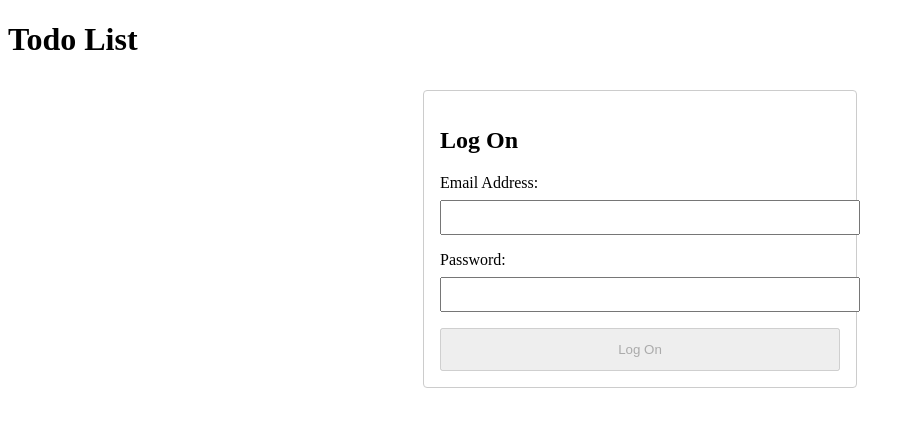
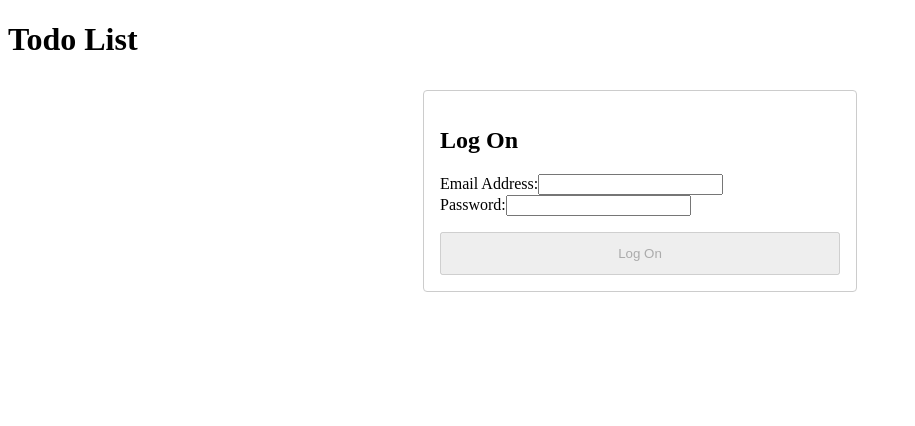
Before and after one commit to AshCherr96/ashley-cherry-todo-list, a React (Vite) app: page / in a window 1280 px wide. Shown: the top 426 px of the page, without its empty margins (0-915 px from the left). Built offline with nearby package versions, Linux system fonts and the light colour scheme.

Commit message:
fix: resolve airhub feedback on input prop names, unused header props, and add env example

```diff
--- a/src/App.jsx
+++ b/src/App.jsx
@@ -1,7 +1,7 @@
 import React, { useState } from 'react';
 import Header from './shared/Header';
 import TodosPage from './features/Todos/TodosPage';
-import Logon from './features/Logon'; // Make sure this is imported
+import Logon from './features/Logon';
 
 function App() {
   const [email, setEmail] = useState('');
@@ -9,8 +9,7 @@ function App() {
 
   return (
     <div>
-      {/* Header stays at the top, passing auth props down */}
-      <Header token={token} onSetToken={setToken} onSetEmail={setEmail} />
+      <Header />
 
       {/* CONDITIONAL RENDERING: Only show todos if we have a token */}
       {token ? (
--- a/src/features/Logon.jsx
+++ b/src/features/Logon.jsx
@@ -1,4 +1,5 @@
 import React, { useState } from 'react';
+import TextInputWithLabel from '../shared/TextInputWithLabel';
 
 function Logon({ onSetEmail = () => {}, onSetToken = () => {} }) {
   // Controlled form inputs
@@ -24,14 +25,12 @@ function Logon({ onSetEmail = () => {}, onSetToken = () => {} }) {
         body: JSON.stringify({ email, password }),
       });
 
-      // Check if the response failed BEFORE trying to parse JSON
       if (!response.ok) {
         let errorMessage = 'Invalid email or password';
         try {
           const errorData = await response.json();
           if (errorData?.message) errorMessage = errorData.message;
         } catch (_) {
-          // Fallback if the error body isn't JSON
           errorMessage = response.statusText || errorMessage;
         }
 
@@ -53,7 +52,7 @@ function Logon({ onSetEmail = () => {}, onSetToken = () => {} }) {
     } finally {
       setIsLoggingOn(false);
     }
-  }; // <-- FIXED: Added this closing bracket to properly end handleSubmit
+  };
 
   return (
     <div style={{ maxWidth: '400px', margin: '2rem auto', padding: '1rem', border: '1px solid #ccc', borderRadius: '4px' }}>
@@ -66,40 +65,32 @@ function Logon({ onSetEmail = () => {}, onSetToken = () => {} }) {
       )}
 
       <form onSubmit={handleSubmit}>
-        <div style={{ marginBottom: '1rem' }}>
-          <label htmlFor="loginEmail" style={{ display: 'block', marginBottom: '0.5rem' }}>
-            Email Address:
-          </label>
-          <input
+        {/* Replaced raw input with TextInputWithLabel using correct id and label props */}
+        <TextInputWithLabel
           id="loginEmail"
+          label="Email Address:"
           type="email"
           required
           value={email}
           onChange={(e) => setEmail(e.target.value)}
           disabled={isLoggingOn}
-            style={{ width: '100%', padding: '0.5rem' }}
         />
-        </div>
 
-        <div style={{ marginBottom: '1rem' }}>
-          <label htmlFor="loginPassword" style={{ display: 'block', marginBottom: '0.5rem' }}>
-            Password:
-          </label>
-          <input
+        {/* Replaced raw input with TextInputWithLabel using correct id and label props */}
+        <TextInputWithLabel
           id="loginPassword"
+          label="Password:"
           type="password"
           required
           value={password}
           onChange={(e) => setPassword(e.target.value)}
           disabled={isLoggingOn}
-            style={{ width: '100%', padding: '0.5rem' }}
         />
-        </div>
 
         <button
           type="submit"
           disabled={isLoggingOn || !email || !password}
-          style={{ width: '100%', padding: '0.75rem', cursor: 'pointer' }}
+          style={{ width: '100%', padding: '0.75rem', cursor: 'pointer', marginTop: '1rem' }}
         >
           {isLoggingOn ? 'Logging in...' : 'Log On'}
         </button>
--- a/src/features/Todos/TodoForm.jsx
+++ b/src/features/Todos/TodoForm.jsx
@@ -18,10 +18,10 @@ function TodoForm({ onAddTodo }) {
 
   return (
     <form onSubmit={handleAddTodo}>
-      {/* Replace raw label/input with TextInputWithLabel */}
+      {/* Updated elementId to id, and labelText to label */}
       <TextInputWithLabel
-        elementId="todoTitle"
-        labelText="Todo"
+        id="todoTitle"
+        label="Todo"
         inputRef={inputRef}
         value={workingTodoTitle}
         onChange={(event) => setWorkingTodoTitle(event.target.value)}
```
Lines whose indentation alone changed are shown as unchanged.
